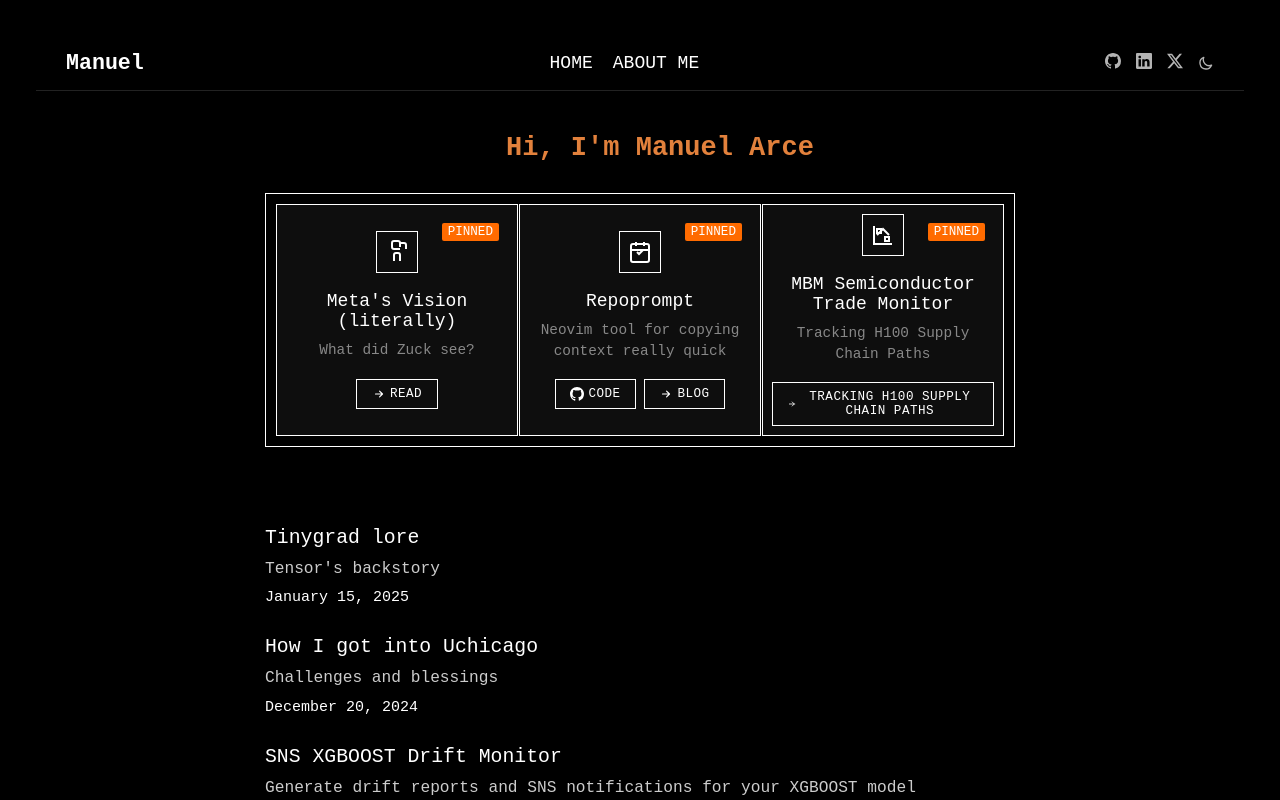
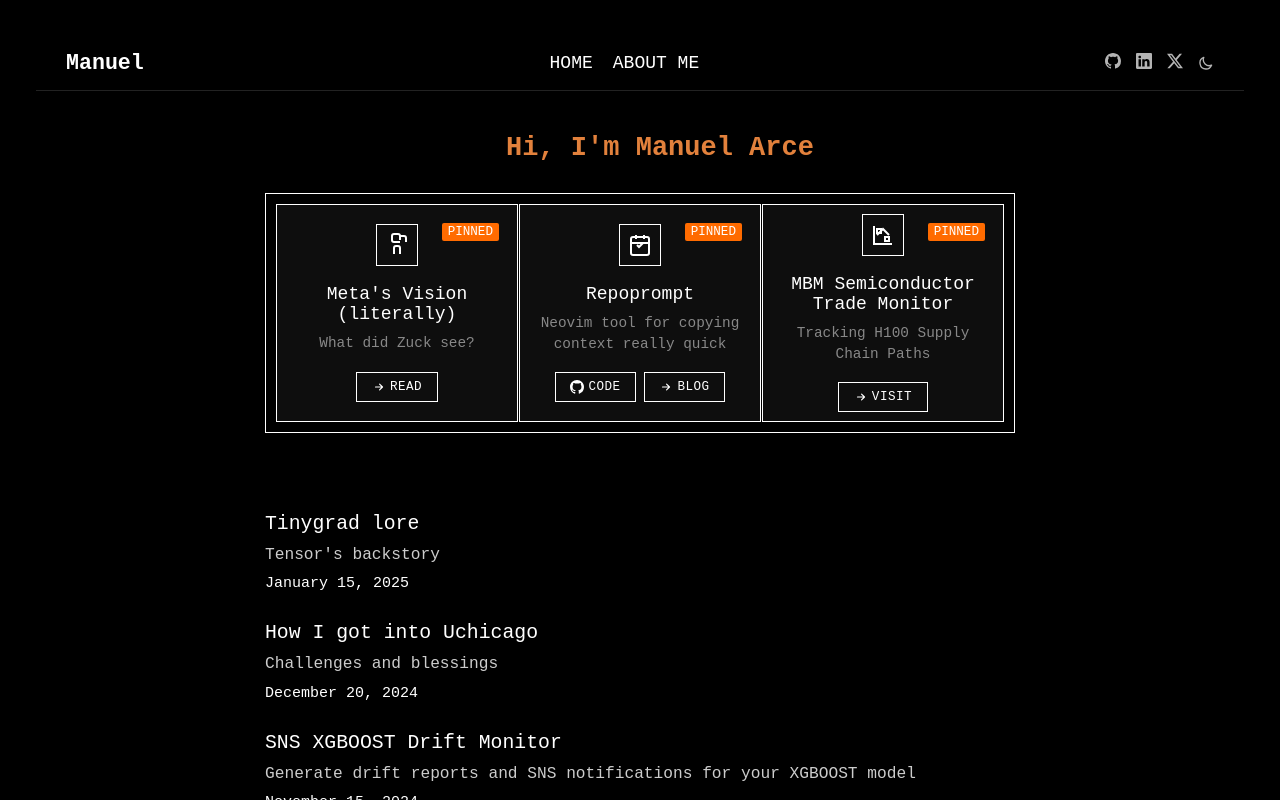
Before and after one commit to manuelarceaguirre/arce, a plain HTML site: page index.html in a window 1280 px wide. Drawn offline with Linux system fonts and the light colour scheme.

Commit message:
more typos

```diff
--- a/index.html
+++ b/index.html
@@ -124,7 +124,7 @@
                         <svg xmlns="http://www.w3.org/2000/svg" fill="none" viewBox="0 0 24 24" stroke="currentColor">
                             <path stroke-linecap="round" stroke-linejoin="round" stroke-width="2" d="M13 7l5 5m0 0l-5 5m5-5H6"/>
                         </svg>
-                        Tracking H100 Supply Chain Paths
+                        VISIT
                     </a>
                 </div>
             </div>
```
